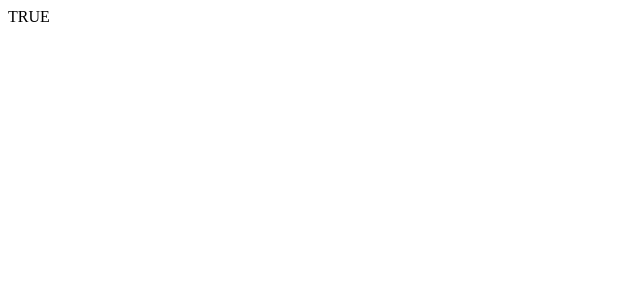
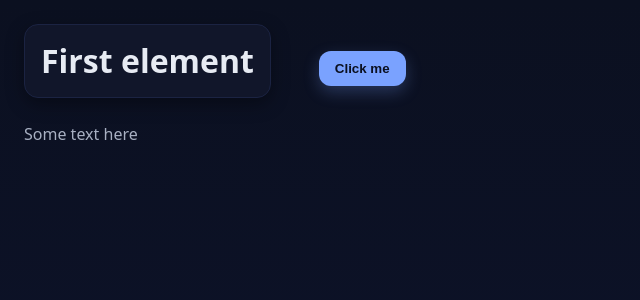
Before and after one commit to Skiperpol/react-master-roadmap, a React (Vite) app in the folder react-and-ecosystem/jsx-drills/playground/: page / in a window 1280 px wide. Shown: the top 300 px of the page, without its empty margins (0-640 px from the left). Built offline with nearby package versions, Linux system fonts and the light colour scheme.

Commit message:
feat(03-attributes-and-styles): add solution for 01-basic-attributes

```diff
--- /dev/null
+++ b/react-and-ecosystem/jsx-drills/playground/src/exercises/03-attributes-and-styles/01-basic-attributes/solution/App.tsx
@@ -0,0 +1,21 @@
+import "./style.css"
+
+function App() {
+    return (
+      <div>
+        <h1 className="title" id="main-title" tabIndex={0}>
+          First element
+        </h1>
+
+        <button className="btn" id="first-btn" tabIndex={1}>
+          Click me
+        </button>
+
+        <p className="paragraph" id="info-text" tabIndex={2}>
+          Some text here
+        </p>
+      </div>
+    );
+  }
+
+  export default App;
--- /dev/null
+++ b/react-and-ecosystem/jsx-drills/playground/src/exercises/03-attributes-and-styles/01-basic-attributes/solution/style.css
@@ -0,0 +1,80 @@
+:root {
+    --bg: #0b1020;
+    --card: #11162a;
+    --text: #e7ebf3;
+    --muted: #a8b0c2;
+    --brand: #7aa2ff;
+    --brand-strong: #4b78ff;
+    --focus: #ffd166;
+  }
+
+  * { box-sizing: border-box; }
+
+  html, body, #root {
+    height: 100%;
+  }
+
+  body {
+    margin: 0;
+    background: linear-gradient(180deg, var(--bg), #0e1430);
+    color: var(--text);
+    font-family: system-ui, -apple-system, Segoe UI, Roboto, Ubuntu, Cantarell, Noto Sans, Arial, "Apple Color Emoji", "Segoe UI Emoji";
+    line-height: 1.5;
+  }
+
+  .title {
+    display: inline-block;
+    padding: 12px 16px;
+    margin: 24px 16px 12px;
+    background: var(--card);
+    border: 1px solid #1b2342;
+    border-radius: 14px;
+    box-shadow: 0 6px 18px rgba(0,0,0,0.35);
+  }
+
+  .paragraph {
+    margin: 12px 16px 24px;
+    color: var(--muted);
+  }
+
+  .btn {
+    margin: 12px 16px;
+    padding: 10px 16px;
+    background: var(--brand);
+    color: #0b1020;
+    border: none;
+    border-radius: 12px;
+    font-weight: 600;
+    cursor: pointer;
+    transition: transform 120ms ease, box-shadow 120ms ease, background 120ms ease;
+    box-shadow: 0 6px 16px rgba(122,162,255,0.25);
+  }
+
+  .btn:hover {
+    transform: translateY(-1px);
+    box-shadow: 0 10px 22px rgba(122,162,255,0.35);
+    background: var(--brand-strong);
+  }
+
+  .btn:active {
+    transform: translateY(0);
+  }
+
+  :focus-visible {
+    outline: 3px solid var(--focus);
+    outline-offset: 3px;
+    border-radius: 10px;
+  }
+
+  .title:focus-visible,
+  .btn:focus-visible {
+    box-shadow: 0 0 0 4px rgba(255, 209, 102, 0.3);
+  }
+
+  @media (prefers-reduced-motion: reduce) {
+    * { transition: none !important; }
+  }
+
+  @media (min-width: 640px) {
+    .title, .paragraph, .btn { margin-left: 24px; margin-right: 24px; }
+  }
--- a/react-and-ecosystem/jsx-drills/playground/src/main.tsx
+++ b/react-and-ecosystem/jsx-drills/playground/src/main.tsx
@@ -1,6 +1,6 @@
 import { StrictMode } from 'react'
 import { createRoot } from 'react-dom/client'
-import App from './exercises/02-expressions-and-interpolation/03-conditional-render-ternary-and-and/solution/App'
+import App from './exercises/03-attributes-and-styles/01-basic-attributes/solution/App'
 
 createRoot(document.getElementById('root')!).render(
   <StrictMode>
```
Also changed, not shown: react-and-ecosystem/jsx-drills/playground/src/exercises/03-attributes-and-styles/01-basic-attributes/README_LEARNED.md.
